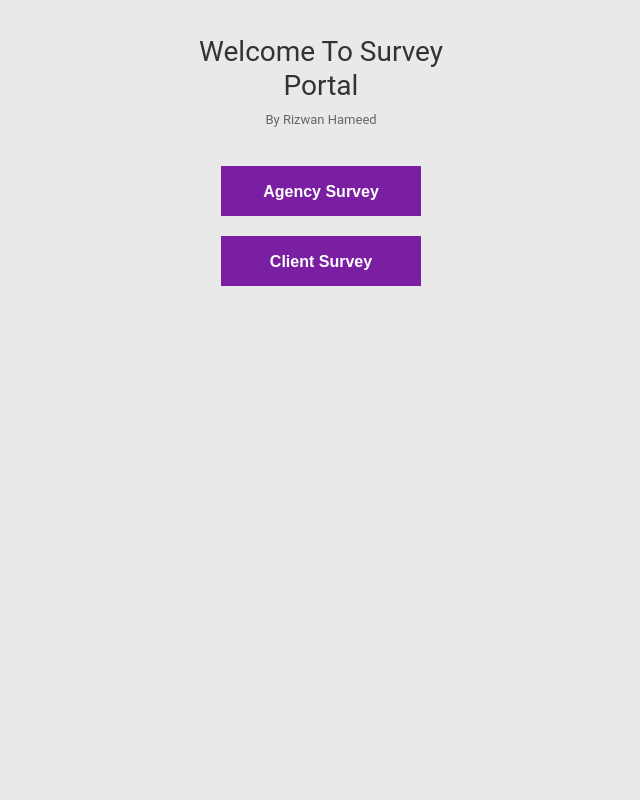
After one commit to rizwanbutt314/survey, a Django app: page / in a window 1280 px wide. The commit adds this page. Shown: the whole page, without its empty margins (319-959 px from the left). Run offline with Django 3.2, Linux system fonts and the light colour scheme; some libraries are stand-ins or nearby versions.

Commit message:
ui improvements and main home page adding

```diff
--- a/home/static/css/index.css
+++ b/home/static/css/index.css
@@ -11,6 +11,7 @@ body {
     font-family: montserrat, arial, verdana;
     width: 100%;
     overflow-x: hidden;
+    background: none;
 }
 /*form styles*/
 .steps {
--- /dev/null
+++ b/home/static/css/main.css
@@ -0,0 +1,72 @@
+/*basic reset*/
+* {margin: 0; padding: 0;}
+
+html {
+    height: 100%;
+    /*Image only BG fallback*/
+    background: #e9e9e9;
+}
+
+body {
+    font-family: montserrat, arial, verdana;
+    width: 100%;
+    overflow-x: hidden;
+    background: none;
+}
+
+/* Info */
+.info {
+    width: 300px;
+    margin: 35px auto;
+    text-align: center;
+    font-family: 'roboto', sans-serif;
+}
+
+.info h1 {
+    margin: 0;
+    padding: 0;
+    font-size: 28px;
+    font-weight: 400;
+    color: #333333;
+    padding-bottom: 5px;
+
+}
+.info span {
+    color:#666666;
+    font-size: 13px;
+    margin-top:20px;
+}
+.info span a {
+    color: #666666;
+    text-decoration: none;
+}
+.info span .fa {
+    color: rgb(226, 168, 16);
+    font-size: 19px;
+    position: relative;
+    left: -2px;
+}
+
+.info span .spoilers {
+    color: #999999;
+    margin-top: 5px;
+    font-size: 10px;
+}
+
+.button {
+    display: block;
+    width: 200px;
+    height: 50px;
+    background: #7B1FA2;
+    padding: 14px;
+    text-align: center;
+    /* border-radius: 5px; */
+    color: white !important;
+    font-weight: bold;
+    margin: 0 auto;
+    margin-bottom: 20px;
+}
+.button:hover{
+    text-decoration: none;
+    cursor: pointer;
+}
--- /dev/null
+++ b/home/templates/home/main.html
@@ -0,0 +1,42 @@
+{% load static %}
+<!DOCTYPE html>
+<html lang="en" >
+
+<head>
+    <meta charset="UTF-8">
+    <title>Survey Portal</title>
+    <link href="{% static 'images/favicon.ico' %}" rel="icon" type="image/x-icon" />
+    <link rel="stylesheet" href="https://maxcdn.bootstrapcdn.com/font-awesome/4.3.0/css/font-awesome.min.css">
+    <link rel="stylesheet" href="https://stackpath.bootstrapcdn.com/bootstrap/4.1.1/css/bootstrap.min.css" integrity="sha384-WskhaSGFgHYWDcbwN70/dfYBj47jz9qbsMId/iRN3ewGhXQFZCSftd1LZCfmhktB" crossorigin="anonymous">
+    <link rel="stylesheet" href="{% static 'css/main.css' %}">
+</head>
+
+<body>
+
+<div class="info">
+    <h1>Welcome To Survey Portal</h1>
+    <span>
+    By
+    <a href="https://github.com/rizwanbutt314/">Rizwan Hameed</a>
+    <!--<div class="spoilers">-->
+      <!--An app created to score your nonprofit's fundraising technique.</a>-->
+    <!--</div>-->
+  </span>
+</div>
+
+    <div>
+        <a class="button" href="/agency-survey">Agency Survey</a>
+        <a class="button" href="/client-survey">Client Survey</a>
+    </div>
+    <!--JS Files Start-->
+    <script src="https://code.jquery.com/jquery-3.3.1.slim.min.js" integrity="sha384-q8i/X+965DzO0rT7abK41JStQIAqVgRVzpbzo5smXKp4YfRvH+8abtTE1Pi6jizo" crossorigin="anonymous"></script>
+    <script src="https://cdnjs.cloudflare.com/ajax/libs/popper.js/1.14.3/umd/popper.min.js" integrity="sha384-ZMP7rVo3mIykV+2+9J3UJ46jBk0WLaUAdn689aCwoqbBJiSnjAK/l8WvCWPIPm49" crossorigin="anonymous"></script>
+    <script src="https://stackpath.bootstrapcdn.com/bootstrap/4.1.1/js/bootstrap.min.js" integrity="sha384-smHYKdLADwkXOn1EmN1qk/HfnUcbVRZyYmZ4qpPea6sjB/pTJ0euyQp0Mk8ck+5T" crossorigin="anonymous"></script>
+    <script src='https://code.jquery.com/jquery-2.1.3.min.js'></script>
+    <script src='https://cdnjs.cloudflare.com/ajax/libs/jquery-easing/1.3/jquery.easing.min.js'></script>
+    <script src='https://ajax.aspnetcdn.com/ajax/jquery.validate/1.13.1/jquery.validate.js'></script>
+    <script  src="{% static 'js/index.js' %}"></script>
+    <!--JS Files End-->
+</body>
+
+</html>
--- a/home/urls.py
+++ b/home/urls.py
@@ -3,6 +3,7 @@ from . import views
 
 app_name='home'
 urlpatterns = [
+    url(r'^$', views.HomeView.as_view(), name='index'),
     url(r'^client-survey$', views.IndexView.as_view(), name='client_index'),
     url(r'^agency-survey$', views.IndexView.as_view(), name='agency_index'),
 ]
--- a/home/views.py
+++ b/home/views.py
@@ -8,6 +8,12 @@ from . import utils
 import json
 import time
 
+
+class HomeView(View):
+    template_name = 'home/main.html'
+
+    def get(self, request, *args, **kwargs):
+        return render(request, self.template_name, {})
 
 class IndexView(View):
     template_name = 'home/index.html'
```
Also changed, not shown: home/templates/home/index.html (+8 -8 lines), home/static/images/favicon.ico (added).
